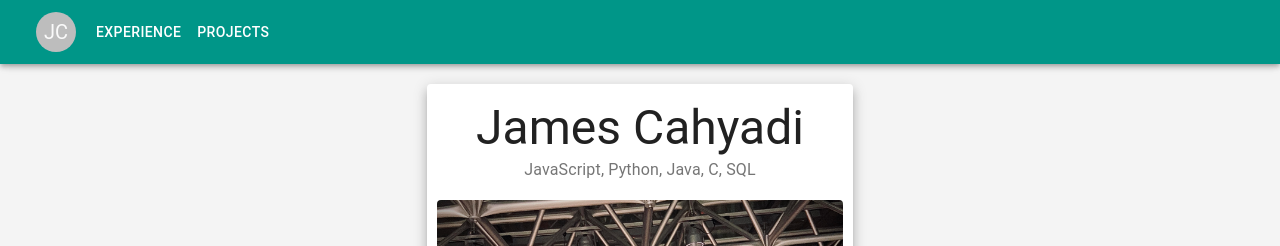
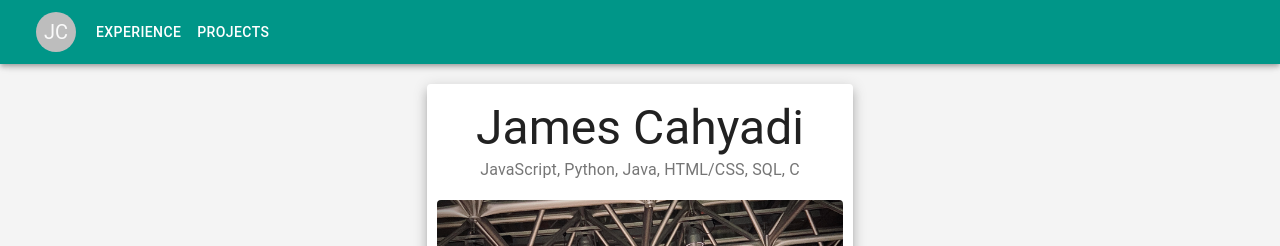
Before and after one commit to JamesCahyadi/Personal-Website, a React (Create React App) app: page / in a window 1280 px wide. Shown: the top 246 px of the page. Built offline with nearby package versions, Linux system fonts and the light colour scheme.

Commit message:
updated resume

```diff
--- a/src/components/ResumeCard.js
+++ b/src/components/ResumeCard.js
@@ -43,7 +43,7 @@ const ResumeCard = () => {
                 titleTypographyProps={{ variant: 'h3' }}
                 title='James Cahyadi'
                 subheaderTypographyProps={{ variant: 'subtitle1' }}
-                subheader='JavaScript, Python, Java, C, SQL' />
+                subheader='JavaScript, Python, Java, HTML/CSS, SQL, C' />
             <CardMedia
                 className={classes.img}
                 image={me}
```
Also changed, not shown: 2 other files (tests, documents, lock files or other folders).
